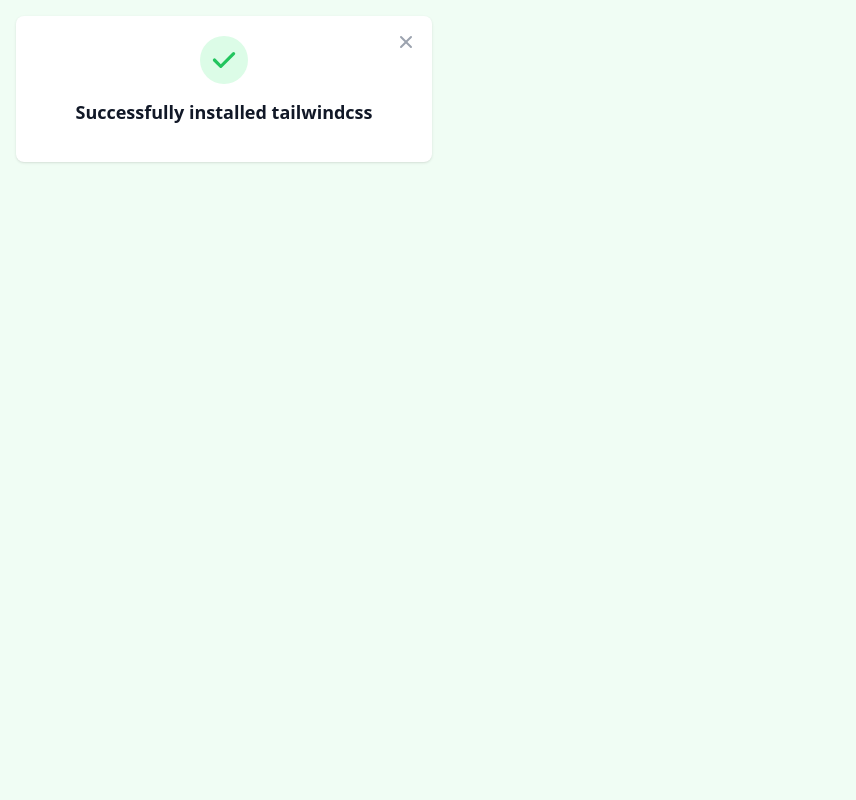
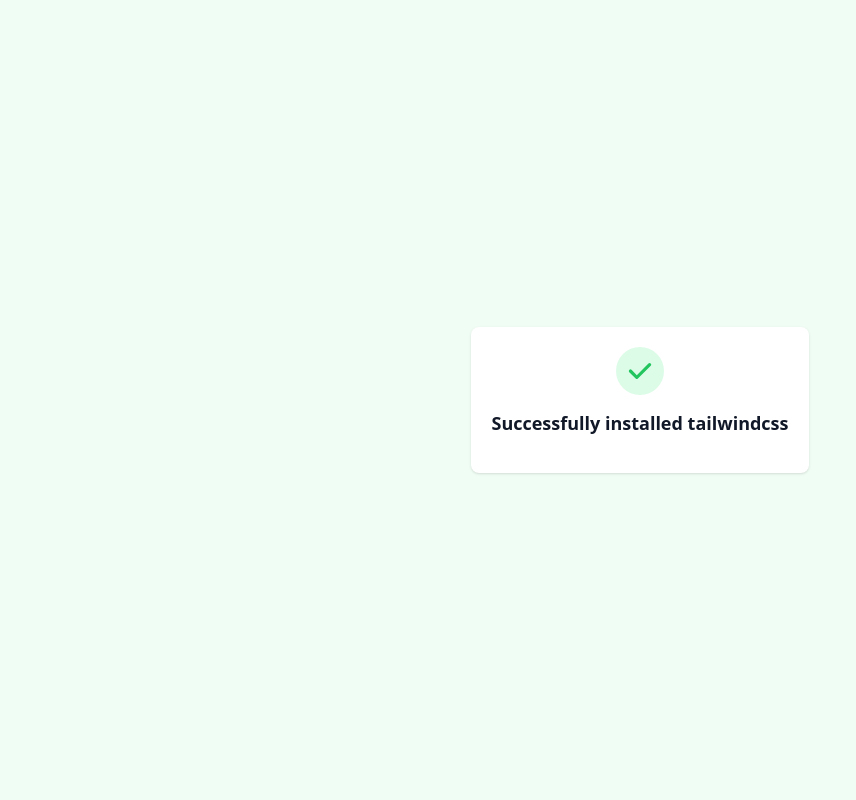
Before and after one commit to usefuulness/django_tailwind, a Django app: template {{ cookiecutter.project_slug }}/templates/index.html in a window 1280 px wide. Shown: the whole page, without its empty margins (0-856 px from the left). Run offline with Django 4.2, Linux system fonts and the light colour scheme; the template is opened without the code that fills it, so the values that code supplies are empty; style sheets or scripts are compiled from the project's sources; some libraries are stand-ins or nearby versions.

Commit message:
fixxed alignment - added basic success page

```diff
--- a/{{ cookiecutter.project_slug }}/templates/base.html
+++ b/{{ cookiecutter.project_slug }}/templates/base.html
@@ -19,7 +19,7 @@
 </head>
 
 <body class="bg-green-50">
-    <div class="container mx-auto mt-4">
+    <div class="grid h-screen place-items-center">
         {% block content %}
         {% endblock content %}
     </div>
--- a/{{ cookiecutter.project_slug }}/templates/index.html
+++ b/{{ cookiecutter.project_slug }}/templates/index.html
@@ -1,13 +1,9 @@
 {% extends 'base.html' %}
 
 {% block content %}
-<div class="overflow-y-auto overflow-x-hidden fixed top-0 right-0 left-0 z-50 justify-center items-center w-full md:inset-0 h-modal md:h-full">
-    <div class="relative p-4 w-full max-w-md h-full md:h-auto">
-        <!-- Modal content -->
-        <div class="relative p-4 text-center bg-white rounded-lg shadow dark:bg-gray-800 sm:p-5">
-            <button type="button" class="text-gray-400 absolute top-2.5 right-2.5 bg-transparent hover:bg-gray-200 hover:text-gray-900 rounded-lg text-sm p-1.5 ml-auto inline-flex items-center dark:hover:bg-gray-600 dark:hover:text-white" data-modal-toggle="successModal">
-                <svg class="w-5 h-5" fill="currentColor" viewBox="0 0 20 20" xmlns="http://www.w3.org/2000/svg"><path fill-rule="evenodd" d="M4.293 4.293a1 1 0 011.414 0L10 8.586l4.293-4.293a1 1 0 111.414 1.414L11.414 10l4.293 4.293a1 1 0 01-1.414 1.414L10 11.414l-4.293 4.293a1 1 0 01-1.414-1.414L8.586 10 4.293 5.707a1 1 0 010-1.414z" clip-rule="evenodd"></path></svg>
-            </button>
+<div class="z-50">
+    <div class="p-4 w-full">
+        <div class="p-4 text-center bg-white rounded-lg shadow dark:bg-gray-800 sm:p-5">
             <div class="w-12 h-12 rounded-full bg-green-100 dark:bg-green-900 p-2 flex items-center justify-center mx-auto mb-3.5">
                 <svg class="w-8 h-8 text-green-500 dark:text-green-400" fill="currentColor" viewBox="0 0 20 20" xmlns="http://www.w3.org/2000/svg"><path fill-rule="evenodd" d="M16.707 5.293a1 1 0 010 1.414l-8 8a1 1 0 01-1.414 0l-4-4a1 1 0 011.414-1.414L8 12.586l7.293-7.293a1 1 0 011.414 0z" clip-rule="evenodd"></path></svg>
                 <span class="sr-only">Success</span>
```
